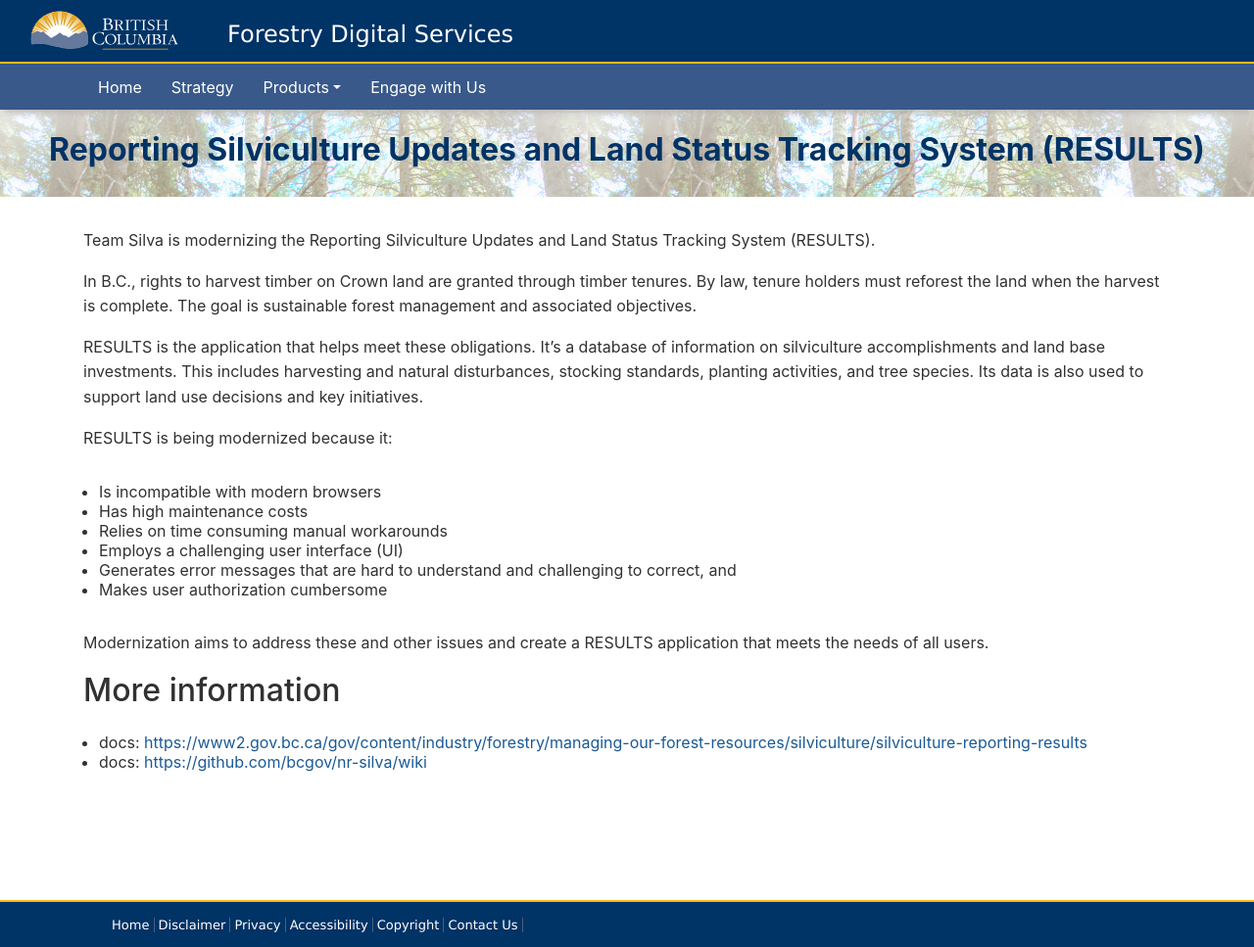
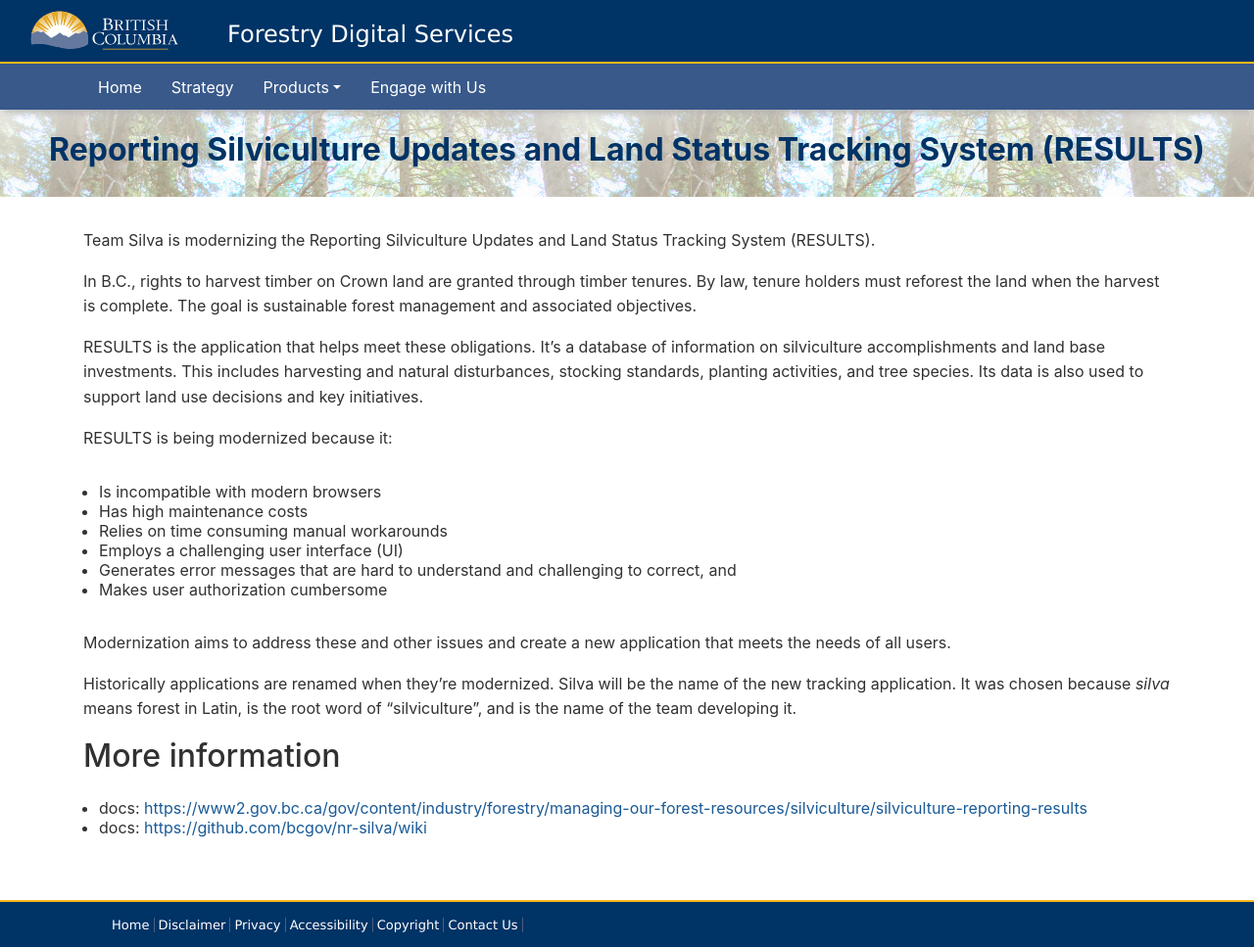
Before and after one commit to bcgov/forestry-digital-services, a Jekyll site: the page built from collections/_applications/results.md, in a window 1280 px wide and 967 px high. Shown: the whole window at 98% size. Built offline with Jekyll 4.4.1, drawn with Linux system fonts in a browser that asks for light colours; nearby versions of some CDN libraries.

Commit message:
Update results.md
Update text to explain renaming of RESULTS.

```diff
--- a/collections/_applications/results.md
+++ b/collections/_applications/results.md
@@ -20,7 +20,9 @@
 - Generates error messages that are hard to understand and challenging to correct, and
 - Makes user authorization cumbersome
 
-Modernization aims to address these and other issues and create a RESULTS application that meets the needs of all users.
+Modernization aims to address these and other issues and create a new application that meets the needs of all users.
+
+Historically applications are renamed when they’re modernized. Silva will be the name of the new tracking application. It was chosen because _silva_ means forest in Latin, is the root word of “silviculture”, and is the name of the team developing it.
 
 ## More information
 - docs: [https://www2.gov.bc.ca/gov/content/industry/forestry/managing-our-forest-resources/silviculture/silviculture-reporting-results](https://www2.gov.bc.ca/gov/content/industry/forestry/managing-our-forest-resources/silviculture/silviculture-reporting-results)
```
